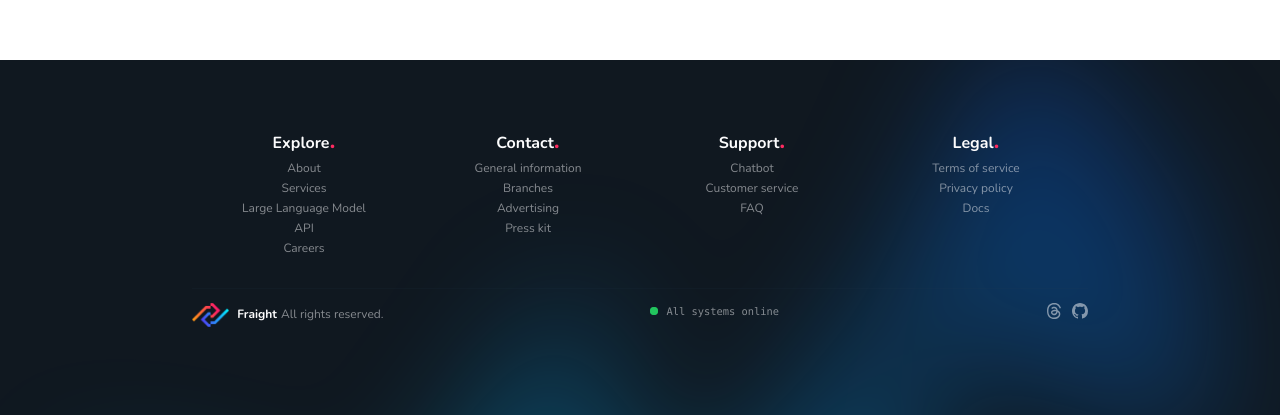
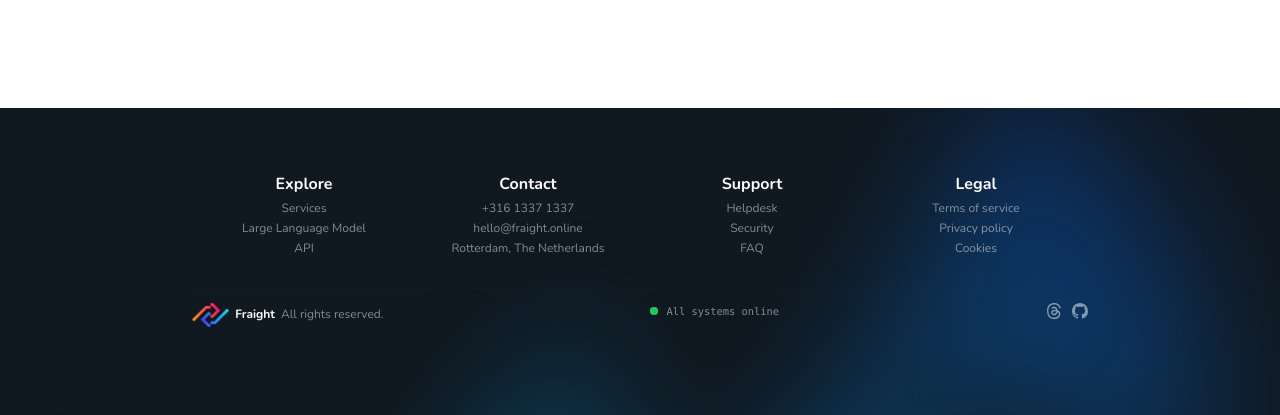
Before and after one commit to fraightonline/web, a Next.js app: page / in a window 1280 px wide. Shown: the part 385-800 px from the top of the page. Built offline with nearby package versions, Linux system fonts and the light colour scheme.

Commit message:
Update Footer.tsx

```diff
--- a/src/app/components/Footer.tsx
+++ b/src/app/components/Footer.tsx
@@ -2,7 +2,7 @@
 
 import { useEffect, useState } from "react";
 
-const lag: number = 3456;
+const lag: number = 1337;
 
 const Footer = () => {
   const [status, setStatus] = useState<Status>();
@@ -24,15 +24,7 @@ const Footer = () => {
       <div className="mx-auto max-w-2xl lg:max-w-4xl py-4 lg:px-0 md:px-0 px-4">
         <div className="grid sm:grid-cols-4 grid-cols-2 gap-y-4 py-8 text-center">
           <div className="flex flex-col gap-y-1">
-            <h4 className="text-md font-bold">
-              Explore<span className="text-violet text-2xl">.</span>
-            </h4>
-            <a
-              href="#"
-              className="text-xs hover:text-pearl text-pearl/50 transition"
-            >
-              About
-            </a>
+            <h4 className="text-md font-bold">Explore</h4>
             <a
               href="#"
               className="text-xs hover:text-pearl text-pearl/50 transition"
@@ -51,57 +43,42 @@ const Footer = () => {
             >
               API
             </a>
+          </div>
+          <div className="flex flex-col gap-y-1">
+            <h4 className="text-md font-bold">Contact</h4>
             <a
               href="#"
               className="text-xs hover:text-pearl text-pearl/50 transition"
             >
-              Careers
+              +316 1337 1337
+            </a>
+            <a
+              href="mailto:hello@fraight.online"
+              className="text-xs hover:text-pearl text-pearl/50 transition"
+            >
+              hello@fraight.online
+            </a>
+            <a
+              href="https://www.google.nl/maps/place/Rotterdam/@51.9280632,4.4084283,12z/data=!3m1!4b1!4m6!3m5!1s0x47c5b7605f54c47d:0x5229bbac955e4b85!8m2!3d51.9244201!4d4.4777326!16zL20vMDZoZGs?entry=ttu"
+              target="_blank"
+              className="text-xs hover:text-pearl text-pearl/50 transition"
+            >
+              Rotterdam, The Netherlands
             </a>
           </div>
           <div className="flex flex-col gap-y-1">
-            <h4 className="text-md font-bold">
-              Contact<span className="text-violet text-2xl">.</span>
-            </h4>
+            <h4 className="text-md font-bold">Support</h4>
             <a
-              href="#"
+              href="mailto:hello@fraight.online"
               className="text-xs hover:text-pearl text-pearl/50 transition"
             >
-              General information
+              Helpdesk
             </a>
             <a
               href="#"
               className="text-xs hover:text-pearl text-pearl/50 transition"
             >
-              Branches
-            </a>
-            <a
-              href="#"
-              className="text-xs hover:text-pearl text-pearl/50 transition"
-            >
-              Advertising
-            </a>
-            <a
-              href="#"
-              className="text-xs hover:text-pearl text-pearl/50 transition"
-            >
-              Press kit
-            </a>
-          </div>
-          <div className="flex flex-col gap-y-1">
-            <h4 className="text-md font-bold">
-              Support<span className="text-violet text-2xl">.</span>
-            </h4>
-            <a
-              href="#"
-              className="text-xs hover:text-pearl text-pearl/50 transition"
-            >
-              Chatbot
-            </a>
-            <a
-              href="#"
-              className="text-xs hover:text-pearl text-pearl/50 transition"
-            >
-              Customer service
+              Security
             </a>
             <a
               href="#"
@@ -111,9 +88,7 @@ const Footer = () => {
             </a>
           </div>
           <div className="flex flex-col gap-y-1">
-            <h4 className="text-md font-bold">
-              Legal<span className="text-violet text-2xl">.</span>
-            </h4>
+            <h4 className="text-md font-bold">Legal</h4>
             <a
               href="#"
               className="text-xs hover:text-pearl text-pearl/50 transition"
@@ -130,7 +105,7 @@ const Footer = () => {
               href="#"
               className="text-xs hover:text-pearl text-pearl/50 transition"
             >
-              Docs
+              Cookies
             </a>
           </div>
         </div>
@@ -139,10 +114,10 @@ const Footer = () => {
             <p className="text-xs text-pearl/50">
               <a
                 href="https://fraight.online"
-                className="font-bold hover:text-blue text-pearl transition mr-1"
+                className="font-bold text-pearl hover:underline transition mr-1.5"
               >
                 <img
-                  className="mx-auto h-6 mr-2 inline"
+                  className="mx-auto h-6 mr-1.5 inline"
                   src="/logo.png"
                   alt="Fraight"
                 />
@@ -165,7 +140,7 @@ const Footer = () => {
                 <a
                   href="/api/status"
                   target="_blank"
-                  className="text-xxs leading-6 font-mono hover:text-blue text-pearl/50 transition"
+                  className="text-xxs leading-6 font-mono hover:text-pearl text-pearl/50 transition"
                 >
                   {status?.message}
                 </a>
```
